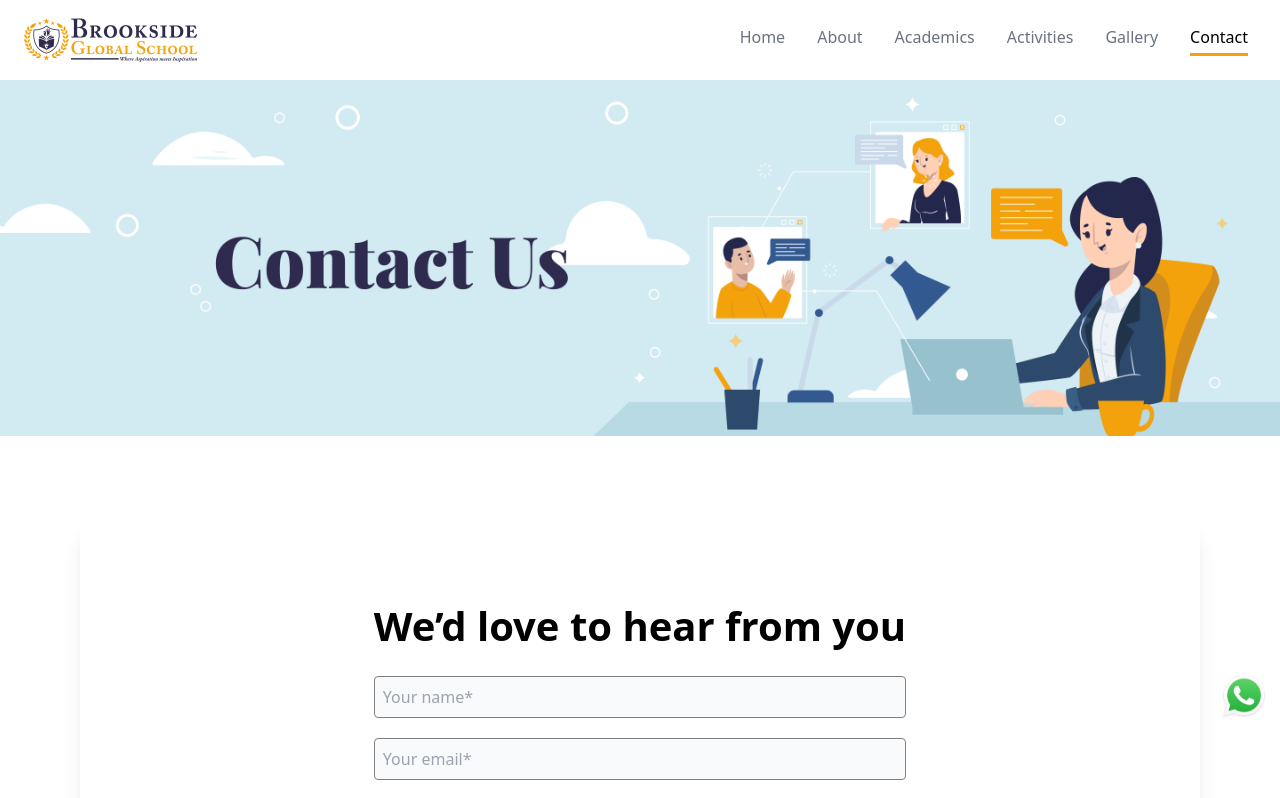
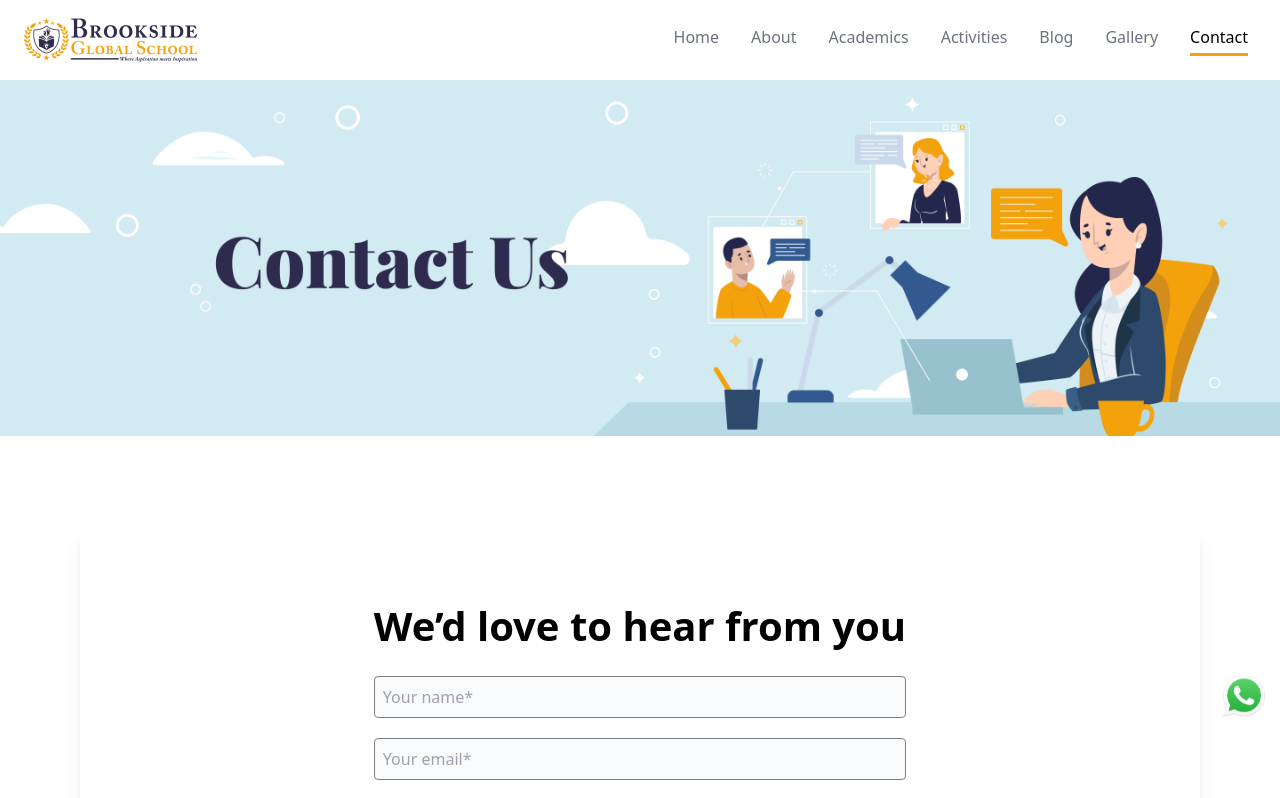
Before and after one commit to vikramry/brookside, a Next.js app: page /contact in a window 1280 px wide. Shown: the top 798 px of the page. Built offline with nearby package versions, Linux system fonts and the light colour scheme; a web font is replaced by a local one.

Commit message:
header changes added blog

```diff
--- a/src/components/header.tsx
+++ b/src/components/header.tsx
@@ -27,10 +27,10 @@ const Header = () => {
       id: 4,
       link: "activities",
     },
-    // {
-    //   id: 5,
-    //   link: "Blog",
-    // },
+    {
+      id: 5,
+      link: "blog",
+    },
     {
       id: 6,
       link: "gallery",
```
